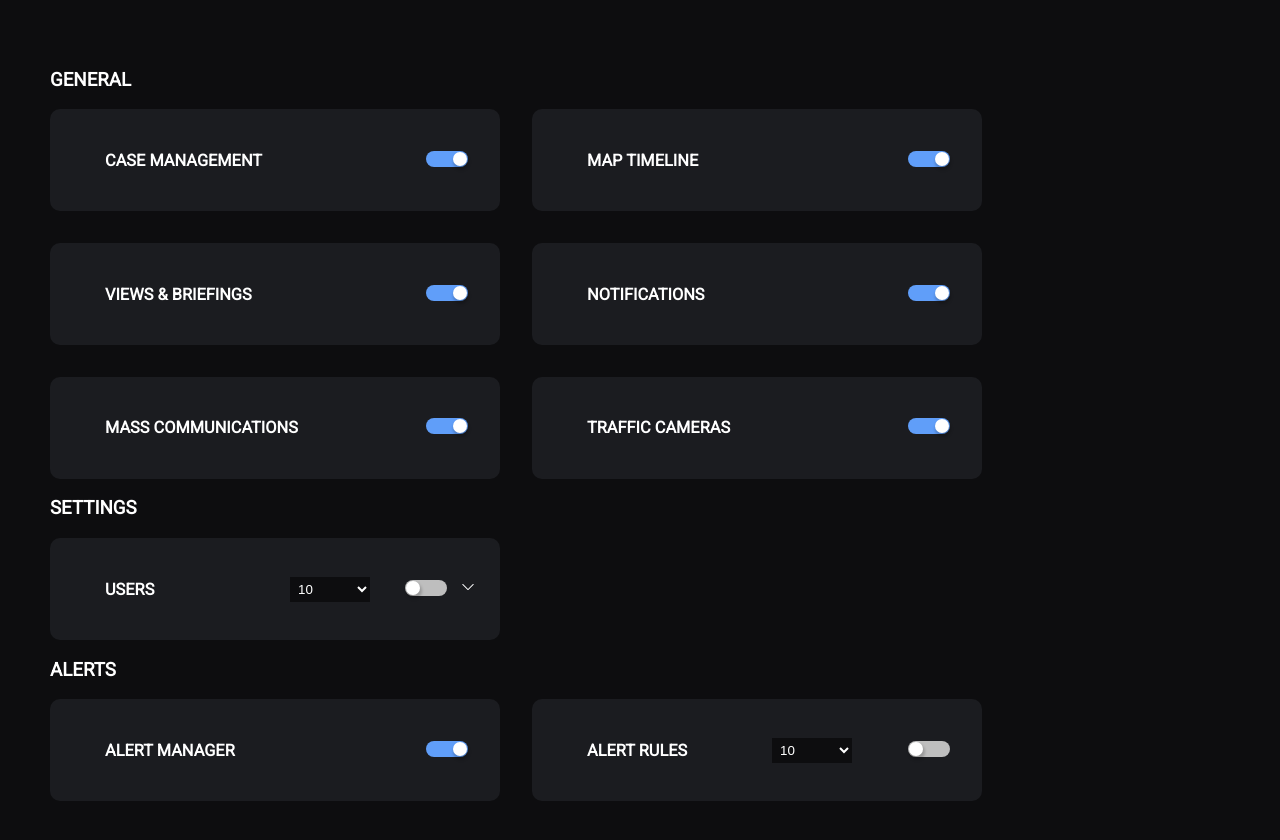
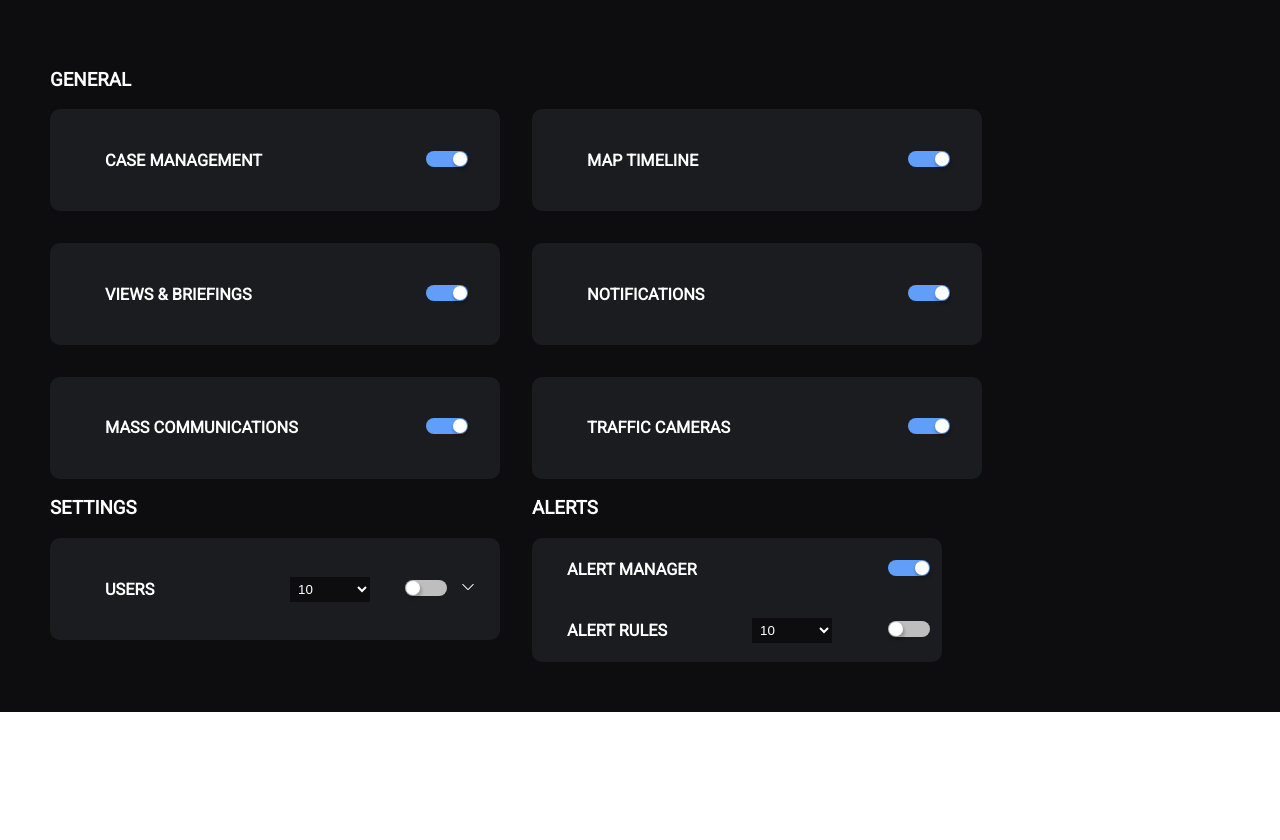
Before and after one commit to MartinMcCarthy11/Dataminr-test, a React (Create React App) app in the folder dataminr-test/: page / in a window 1280 px wide. Shown: the top 840 px of the page. After the commit the page ends 800 px from the top, so only its background shows below. Built offline with nearby package versions, Linux system fonts and the light colour scheme.

Commit message:
handled alerts section

```diff
--- a/dataminr-test/src/components/ToggleCardContainer/Card.tsx
+++ b/dataminr-test/src/components/ToggleCardContainer/Card.tsx
@@ -4,6 +4,8 @@ import { AdditionalSettings, DropdownObject } from '../../schema';
 import ArrowToggle from './ArrowToggle';
 import SubCard from './SubCard';
 import ToggleSwitch from '../Common/ToggleSwitch';
+
+export type CardSize = 'small' | 'standared';
 
 interface cardProps
 	extends styleCardProps,
@@ -18,6 +20,7 @@ interface cardProps
 interface styleCardProps {
 	subCard: boolean;
 	dropdown?: DropdownObject;
+	cardSize?: CardSize;
 }
 
 function Card({
@@ -26,11 +29,13 @@ function Card({
 	dropdown,
 	subCard,
 	selected,
+	cardSize,
 	additionalSettings,
 }: cardProps) {
 	const [toggled, setToogled] = useState(selected);
 	const [showHiddenSection, setShowHiddenSection] = useState(false);
 	const [disabled, setDisabled] = useState(false);
+
 	const updateToggleState = (toggled: boolean) => {
 		setToogled(!toggled);
 		setShowHiddenSection(!toggled && false);
@@ -51,7 +56,7 @@ function Card({
 
 	return (
 		<CardsWrapper subCard={subCard}>
-			<CardMain subCard={subCard} dropdown={dropdown}>
+			<CardMain subCard={subCard} dropdown={dropdown} cardSize={cardSize}>
 				<h3>{title}</h3>
 				{dropdown && (
 					<DropdownContainer>
@@ -111,6 +116,8 @@ const CardMain = styled.div<styleCardProps>`
 	align-items: center;
 	min-width: 370px;
 	${({ subCard }) => (subCard ? 'padding:5px;' : 'padding: 25px;')}
+	${({ cardSize }) =>
+		cardSize === 'small' ? 'padding:5px;' : 'padding: 25px;'}
 `;
 
 const ToggleContainer = styled.div`
--- a/dataminr-test/src/components/ToggleCardContainer/ToggleCardContainer.tsx
+++ b/dataminr-test/src/components/ToggleCardContainer/ToggleCardContainer.tsx
@@ -12,6 +12,25 @@ function ToggleCardContainer({ schema }: Props) {
 			{schema.map((section) => (
 				<section key={section.id}>
 					<h1>{section.title}</h1>
+					{section.combined ? (
+						<CombinedSectionWrapper>
+							{section.card.map((card: SchemaCard) => (
+								<Card
+									key={card.id}
+									title={card.title}
+									name={card.name}
+									selected={card.selected}
+									dropdown={card.dropdown}
+									additionalSettings={
+										card.additionalSettings &&
+										card.additionalSettings
+									}
+									subCard={card.subCard}
+									cardSize='small'
+								/>
+							))}
+						</CombinedSectionWrapper>
+					) : (
 						<CardContainerWrapper>
 							{section.card.map((card: SchemaCard) => (
 								<Card
@@ -28,6 +47,7 @@ function ToggleCardContainer({ schema }: Props) {
 								/>
 							))}
 						</CardContainerWrapper>
+					)}
 				</section>
 			))}
 		</SectionWrapper>
@@ -48,4 +68,19 @@ const SectionWrapper = styled.section`
 	column-gap: 2em;
 `;
 
+const CombinedSectionWrapper = styled.section`
+	div {
+		border-radius: 0;
+	}
+
+	div:first-child {
+		border-top-left-radius: 10px;
+		border-top-right-radius: 10px;
+	}
+	div:last-child {
+		border-bottom-left-radius: 10px;
+		border-bottom-right-radius: 10px;
+	}
+`;
+
 export default ToggleCardContainer;
--- a/dataminr-test/src/schema.ts
+++ b/dataminr-test/src/schema.ts
@@ -29,6 +29,7 @@ export interface Section {
 	id: string;
 	title: string;
 	name: string;
+	combined?: boolean;
 	card: Card[];
 }
 
@@ -128,6 +129,7 @@ export const schema: Section[] = [
 		id: uuidv4(),
 		title: 'Alerts',
 		name: 'alerts',
+		combined: true,
 		card: [
 			{
 				id: uuidv4(),
```
Lines whose indentation alone changed are shown as unchanged.
